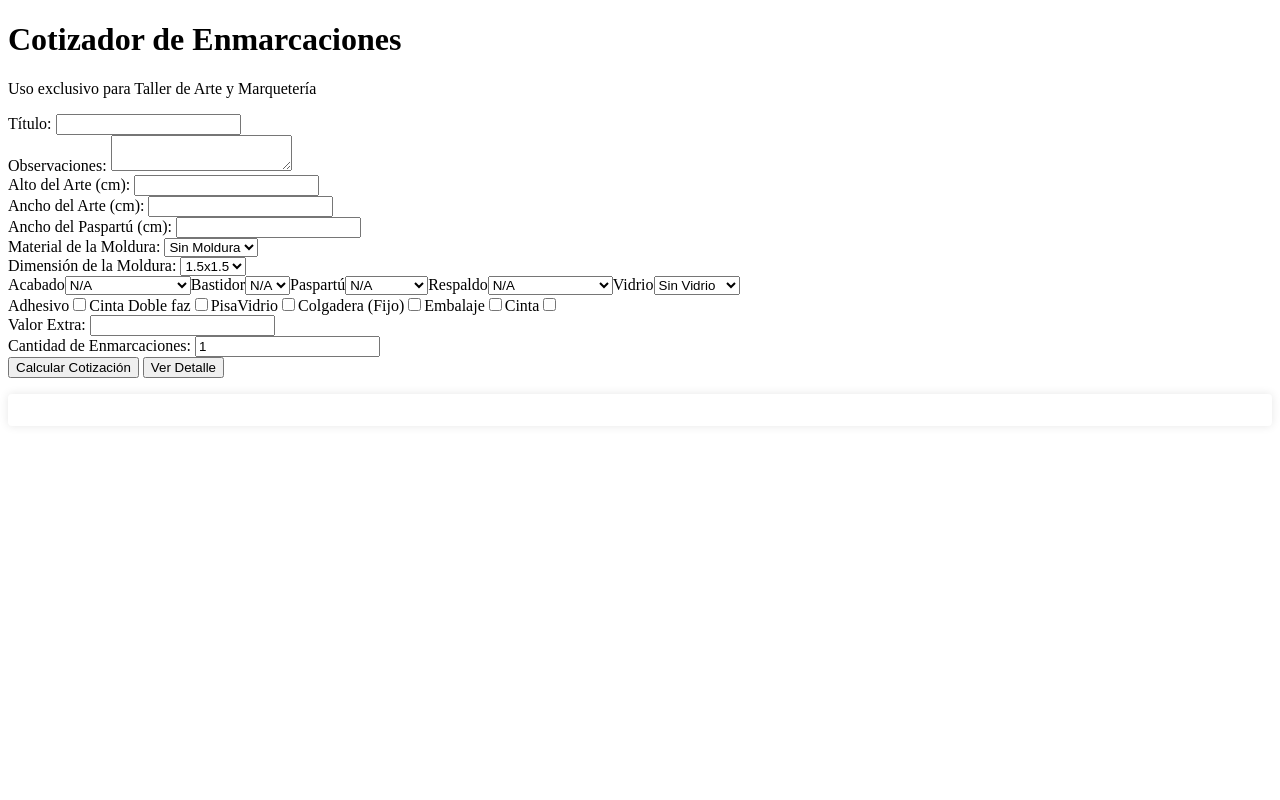
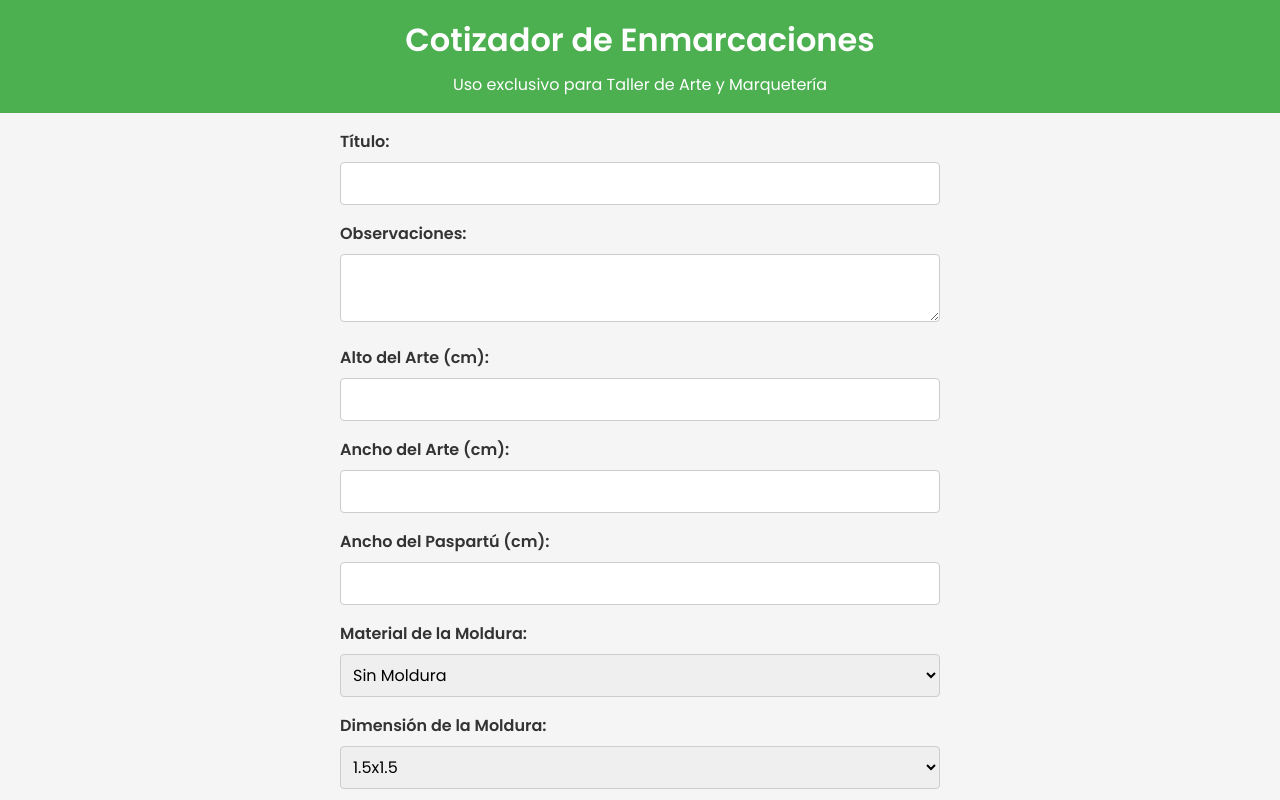
Before and after one commit to TallerMarqueteria/MolduraPlana, a plain HTML site: page index.html in a window 1280 px wide. Shown: the top 800 px of the page. Drawn offline with Linux system fonts and the light colour scheme.

Commit message:
Add files via upload

```diff
--- a/style.css
+++ b/style.css
@@ -1,16 +1,79 @@
-/* Resto de tu código CSS */
-
-/* Estilo para el botón ocultar detalle */
-button#ocultarDetalleBtn {
-    background-color: #f44336; /* Color rojo para diferenciarlo */
-    margin-top: 1em;
+body {
+    font-family: 'Poppins', sans-serif;
+    margin: 0;
+    padding: 0;
+    box-sizing: border-box;
+    background-color: #f5f5f5;
+    color: #333;
 }
 
-button#ocultarDetalleBtn:hover {
-    background-color: #e53935; /* Rojo más oscuro al pasar el mouse */
+header {
+    background-color: #4CAF50;
+    color: white;
+    text-align: center;
+    padding: 1em 0;
 }
 
-/* Asegurar que el detalle se vea organizado */
+header h1 {
+    margin: 0;
+    font-weight: 600;
+}
+
+header p {
+    margin: 0.5em 0 0;
+    font-weight: 400;
+}
+
+main {
+    padding: 1em;
+    max-width: 600px;
+    margin: auto;
+}
+
+.form-group {
+    margin-bottom: 1em;
+}
+
+label {
+    display: block;
+    margin-bottom: 0.5em;
+    font-weight: 600;
+}
+
+input[type="text"], input[type="number"], select, textarea {
+    width: 100%;
+    padding: 0.5em;
+    border: 1px solid #ccc;
+    border-radius: 4px;
+    box-sizing: border-box;
+    font-family: 'Poppins', sans-serif;
+    font-size: 1em;
+}
+
+textarea {
+    resize: vertical;
+}
+
+button {
+    padding: 0.75em 1.5em;
+    background-color: #4CAF50;
+    color: white;
+    border: none;
+    border-radius: 4px;
+    cursor: pointer;
+    font-family: 'Poppins', sans-serif;
+    font-size: 1em;
+    margin-right: 0.5em;
+}
+
+button:hover {
+    background-color: #45a049;
+}
+
+.button-group {
+    text-align: center;
+}
+
 #resultado {
     margin-top: 1em;
     padding: 1em;
@@ -19,34 +82,8 @@ button#ocultarDetalleBtn:hover {
     box-shadow: 0 0 10px rgba(0, 0, 0, 0.1);
 }
 
-#resultado p {
-    margin: 0.5em 0;
-    font-weight: 500;
-}
-
-#resultado table {
-    width: 100%;
-    border-collapse: collapse;
-    margin-top: 1em;
-}
-
-#resultado table th, #resultado table td {
-    padding: 0.75em;
-    text-align: left;
-    border-bottom: 1px solid #ddd;
-}
-
-#resultado table th {
-    background-color: #4CAF50;
-    color: white;
-}
-
 @media (max-width: 600px) {
     main {
         padding: 1em 0.5em;
     }
-
-    #resultado table th, #resultado table td {
-        font-size: 0.875em; /* Ajustar el tamaño de fuente en pantallas pequeñas */
-    }
 }
```
